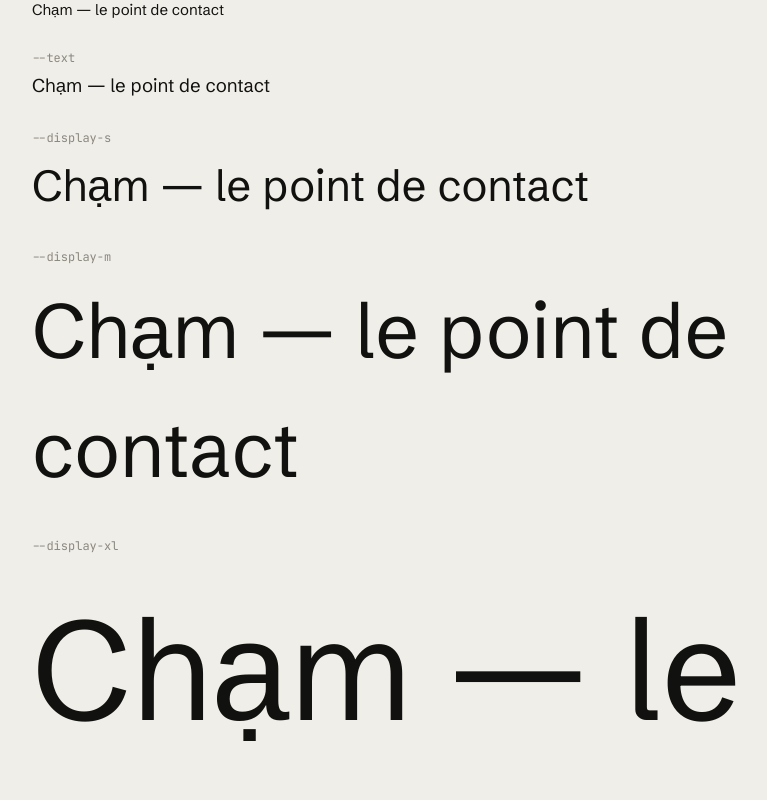
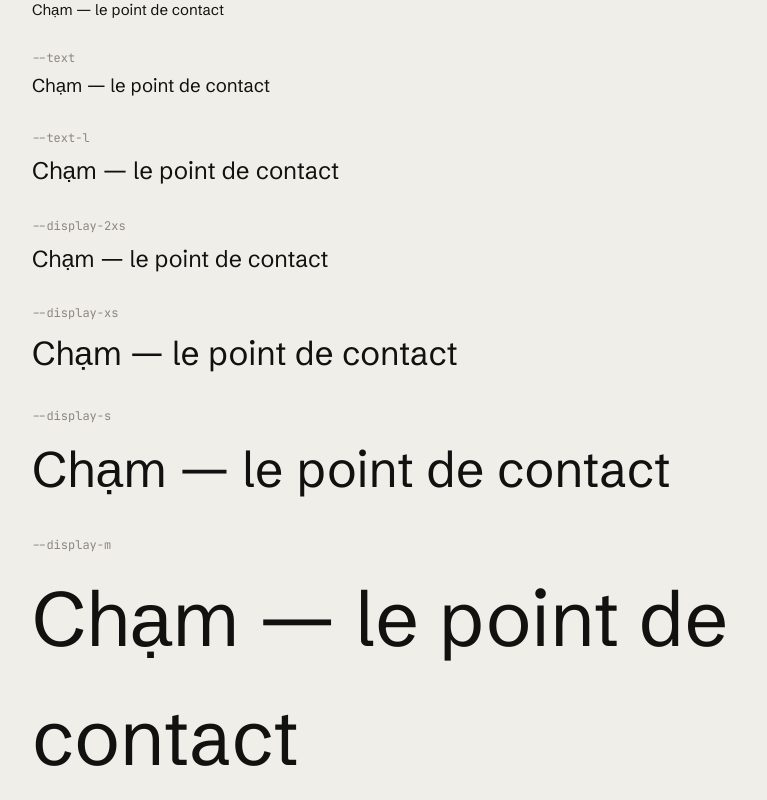
Before and after one commit to hagonin/cham-studio, a Next.js app: page /style-guide in a window 1280 px wide. Shown: the part 1160-1960 px from the top of the page, without its empty margins (152-919 px from the left). Built offline with nearby package versions, Linux system fonts and the light colour scheme.

Commit message:
feat(tokens): add the design's mid-size type steps and fit the display sizes to it

```diff
--- a/app/globals.css
+++ b/app/globals.css
@@ -94,11 +94,25 @@
   --font-sans-stack: var(--font-sans), var(--font-display), system-ui, sans-serif;
   --font-mono-stack: var(--font-mono), 'JetBrains Mono', ui-monospace, monospace;
 
-  /* Échelle typographique — DEUX GROUPES, ET LE VIDE ENTRE EUX.
-     Le corps s'arrête à 20px, l'affichage commence à 48px. Rien n'occupe
-     l'intervalle, et c'est le geste éditorial : une échelle régulière produit
-     une page harmonieuse, donc plate. Ajouter un palier intermédiaire pour
-     « adoucir » referme le seul écart qui fait la mise en page.
+  /* Échelle typographique — celle du dessin, en paliers.
+     Avant, le corps s'arrêtait à 20px et l'affichage commençait à 48px, sans
+     rien entre les deux : c'était le geste éditorial. Le dessin comble cet
+     intervalle (24, 26, 32, 36, 38, 46 px), donc la garde qui le protégeait
+     est retirée. Ce qui protège l'échelle maintenant, ce sont deux
+     invariants de tests/tokens.test.ts : aucun plancher ne descend sous
+     0.75rem (12px), et les plafonds ne se croisent pas — chaque palier finit
+     plus haut que le précédent.
+     Les paliers visent une taille du dessin à 1440px, pas une valeur lissée ;
+     quand un palier en sert plusieurs, il vise la première citée :
+       --text-l       24px  paragraphe « maintenant » (le chapô, 20px, tient sur --text)
+       --display-2xs  26px  intitulé de prestation
+       --display-xs   38px  accroche du héros ; années de la chronologie (36px)
+       --display-s    56px  titre de section ; à propos (58px) et invitation
+                            (46px) le règlent dans leur composant
+       --display-m    86px  la croix du héros
+       --display-xl  118px  le wordmark du héros, et lui seul
+     Les méta du dessin sont à 9, 10 et 11px : --label reste à 12px. Écart
+     assumé, c'est le plancher de lisibilité que la garde protège.
      Chaque plancher est ≥ 0.75rem (12px) — vérifié par tests/tokens.test.ts. */
 
   /* Corps */
@@ -106,17 +120,15 @@
                        clamp ne gagne rien et le plancher est le plancher. */
   --text-s: clamp(0.875rem, 0.85rem + 0.12vw, 0.9375rem);
   --text: clamp(1rem, 0.94rem + 0.28vw, 1.25rem);
+  --text-l: clamp(1.25rem, 1.1rem + 0.6vw, 1.5rem);
 
-  /* Affichage — TROIS échelles, et l'écart entre elles est la hiérarchie.
-     Avant : le nom à 172 px et TOUS les titres de section à 112 px. Six <h2>
-     de taille identique ne se hiérarchisent pas entre eux, et le nom cessait
-     de dominer parce que plus rien ne lui cédait le pas. Une seule dimension
-     doit crier ; ici c'est le nom. */
-  --display-s: clamp(1.75rem, 3.4vw, 3.25rem); /* titres de section — 52 px max */
-  /* la revendication — 96 px, le plafond au-delà duquel une page hurle */
-  --display-m: clamp(2.75rem, 6vw, 6rem);
-  /* le nom : le wordmark pleine largeur du hero, et lui seul */
-  --display-xl: clamp(3.5rem, 11vw, 10.75rem);
+  /* Affichage. Le wordmark domine parce qu'il est seul à ce palier : six <h2>
+     de taille identique ne se hiérarchisent pas entre eux. */
+  --display-2xs: clamp(1.3125rem, 1.81vw, 1.625rem);
+  --display-xs: clamp(1.75rem, 2.6vw, 2.375rem);
+  --display-s: clamp(1.875rem, 3.9vw, 3.5rem);
+  --display-m: clamp(2.625rem, 6vw, 5.375rem);
+  --display-xl: clamp(2.25rem, 8.2vw, 7.375rem);
 
   /* Grille — 12 colonnes, asymétrique par composition et non par jeton :
      les compositions placent leurs éléments avec `grid-column`, donc une
@@ -130,11 +142,16 @@
   --nav-h: 5rem;
   --gutter: clamp(1rem, 2vw, 1.5rem);
   --page: 90rem; /* 1440px, la planche du canvas */
+  /* Marge horizontale des sections : 4,45vw dans le dessin (64px à 1440px, 24px
+     sur mobile). Un jeton, pour que les sections ne dérivent pas les unes des
+     autres. */
+  --page-pad: clamp(1.5rem, 4.45vw, 4rem);
 
   /* Échelle d'espacement — les paliers reprennent les valeurs déjà en usage
      dans les composants (margin/padding/gap), pas une progression inventée.
      Les nouveaux espacements se posent sur un palier existant plutôt que
-     d'en écrire un de plus. */
+     d'en écrire un de plus. --space-9 (6rem) est le rembourrage vertical de
+     96px des sections du dessin. */
   --space-1: 0.25rem;
   --space-2: 0.5rem;
   --space-3: 0.75rem;
--- a/app/style-guide/page.tsx
+++ b/app/style-guide/page.tsx
@@ -19,13 +19,16 @@ const typeScale = [
   { label: '--label', value: 'var(--label)' },
   { label: '--text-s', value: 'var(--text-s)' },
   { label: '--text', value: 'var(--text)' },
+  { label: '--text-l', value: 'var(--text-l)' },
+  { label: '--display-2xs', value: 'var(--display-2xs)' },
+  { label: '--display-xs', value: 'var(--display-xs)' },
   { label: '--display-s', value: 'var(--display-s)' },
   { label: '--display-m', value: 'var(--display-m)' },
   { label: '--display-xl', value: 'var(--display-xl)' },
 ] as const;
 
 const spacingScale = [1, 2, 3, 4, 5, 6, 7, 8, 9].map((step) => `--space-${step}`);
-const spacing = ['--gutter', '--page', ...spacingScale] as const;
+const spacing = ['--gutter', '--page', '--page-pad', ...spacingScale] as const;
 const motion = ['--contact', '--contact-duration'] as const;
 
 export default function StyleGuide() {
```
Also changed, not shown: 1 other file (tests, documents, lock files or other folders).
